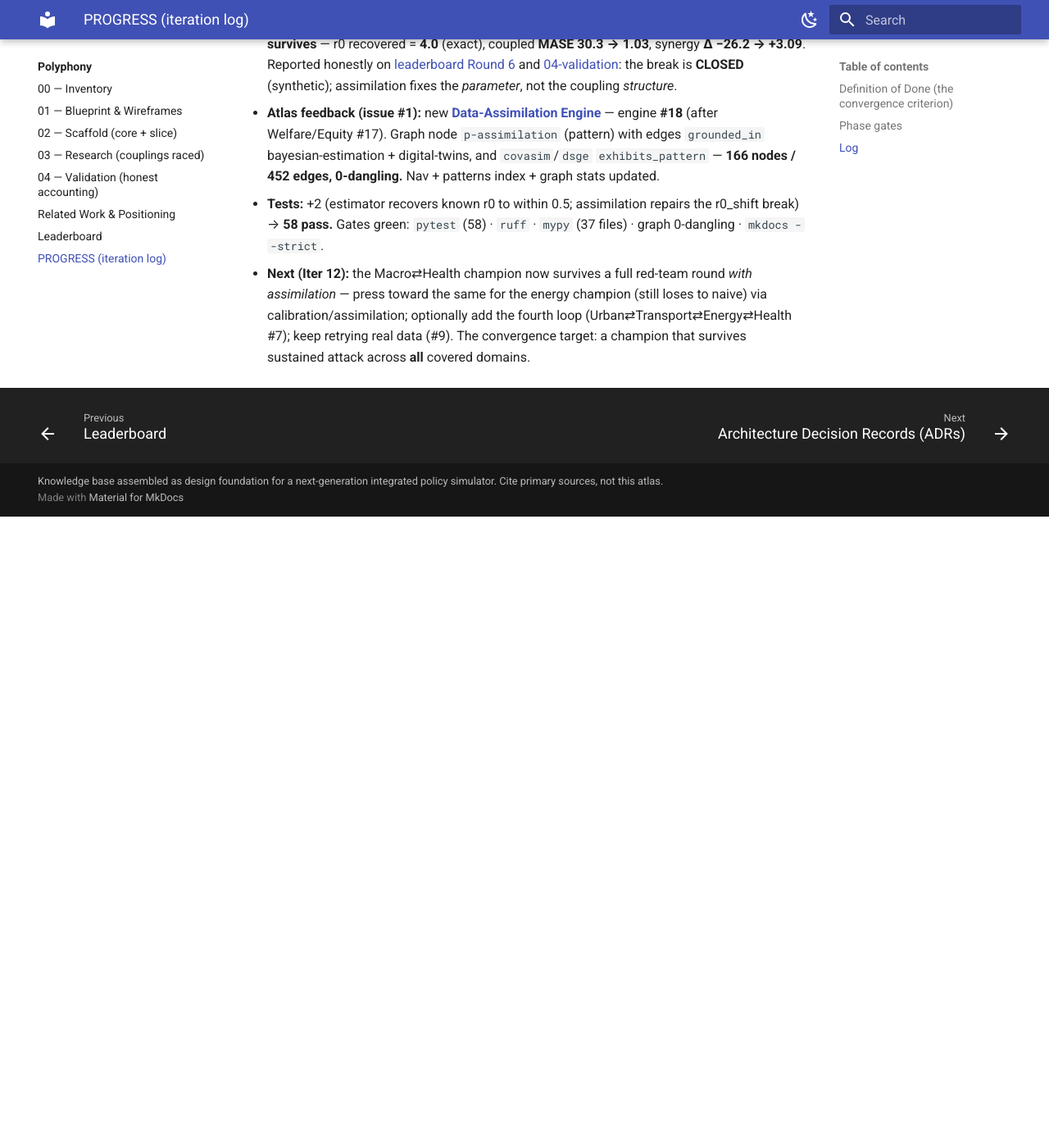
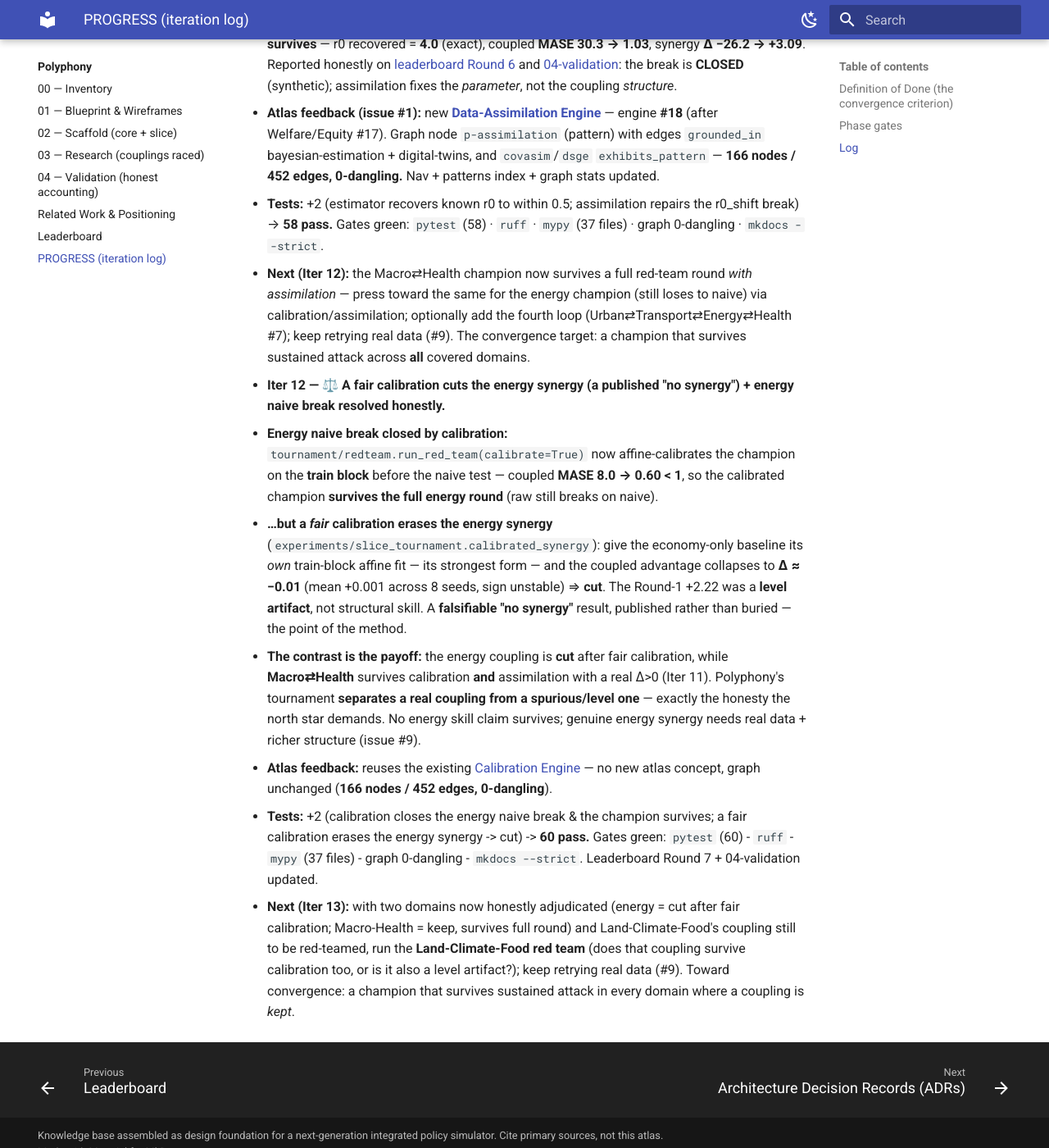
Before and after one commit to Sour-abh-Raj/computational-policy-atlas, an MkDocs documentation site: the page built from docs/polyphony/PROGRESS.md, in a window 1280 px wide and 1400 px high, scrolled down 7236 px. Shown: the whole window at 82% size. Built offline with MkDocs 1.6.1 and Material for MkDocs 9.7.7, drawn with Linux system fonts in a browser that asks for light colours; before the commit the page ends 7866 px from its top, so only the background shows below that.

Commit message:
Polyphony Iter 12: a fair calibration cuts the energy synergy (published "no synergy")
Resolve the energy champion's naive-baseline break honestly, both directions:

(a) Calibration closes the break. run_red_team(calibrate=True) affine-calibrates
the champion on the train block before the naive test: coupled MASE 8.0 -> 0.60
< 1, so the calibrated champion survives the full energy round.

(b) But a FAIR calibration erases the energy synergy. calibrated_synergy() gives
the economy-only baseline its own train-block affine fit (its strongest form);
the coupled advantage collapses to delta ~= -0.01 (mean +0.001 across 8 seeds,
sign unstable) => cut. The Round-1 +2.22 was a level artifact, not structural
skill. A falsifiable "no synergy" result, published not buried.

The contrast is the payoff: energy coupling CUT after fair calibration, while
Macro-Health survives calibration AND assimilation with a real delta>0 (Iter 11).
The tournament separates a real coupling from a spurious/level one.

Reuses the existing Calibration Engine -- no new atlas concept, graph unchanged
(166 nodes / 452 edges, 0-dangling). +2 tests -> 60 pass. Gates green: pytest(60),
ruff, mypy(37 files), graph 0-dangling, mkdocs --strict. Leaderboard Round 7 +
04-validation + PROGRESS Iter 12 updated.

Co-Authored-By: Claude Opus 4.8 <noreply@anthropic.com>

```diff
--- a/docs/polyphony/PROGRESS.md
+++ b/docs/polyphony/PROGRESS.md
@@ -249,3 +249,27 @@ Plus the standing invariants (every commit): `mkdocs build --strict` green · `g
     press toward the same for the energy champion (still loses to naive) via calibration/assimilation;
     optionally add the fourth loop (Urban⇄Transport⇄Energy⇄Health #7); keep retrying real data (#9). The
     convergence target: a champion that survives sustained attack across **all** covered domains.
+- **Iter 12 — ⚖️ A fair calibration cuts the energy synergy (a published "no synergy") + energy naive break resolved honestly.**
+  - **Energy naive break closed by calibration:** `tournament/redteam.run_red_team(calibrate=True)` now
+    affine-calibrates the champion on the **train block** before the naive test — coupled **MASE 8.0 →
+    0.60 < 1**, so the calibrated champion **survives the full energy round** (raw still breaks on naive).
+  - **…but a *fair* calibration erases the energy synergy** (`experiments/slice_tournament.calibrated_synergy`):
+    give the economy-only baseline its *own* train-block affine fit — its strongest form — and the
+    coupled advantage collapses to **Δ ≈ −0.01** (mean +0.001 across 8 seeds, sign unstable) ⇒ **cut**.
+    The Round-1 +2.22 was a **level artifact**, not structural skill. A **falsifiable "no synergy"**
+    result, published rather than buried — the point of the method.
+  - **The contrast is the payoff:** the energy coupling is **cut** after fair calibration, while
+    **Macro⇄Health** survives calibration **and** assimilation with a real Δ>0 (Iter 11). Polyphony's
+    tournament **separates a real coupling from a spurious/level one** — exactly the honesty the north
+    star demands. No energy skill claim survives; genuine energy synergy needs real data + richer
+    structure (issue #9).
+  - **Atlas feedback:** reuses the existing [Calibration Engine](../patterns/calibration-engine.md) — no
+    new atlas concept, graph unchanged (**166 nodes / 452 edges, 0-dangling**).
+  - **Tests:** +2 (calibration closes the energy naive break & the champion survives; a fair calibration
+    erases the energy synergy -> cut) -> **60 pass.** Gates green: `pytest` (60) - `ruff` - `mypy` (37
+    files) - graph 0-dangling - `mkdocs --strict`. Leaderboard Round 7 + 04-validation updated.
+  - **Next (Iter 13):** with two domains now honestly adjudicated (energy = cut after fair calibration;
+    Macro-Health = keep, survives full round) and Land-Climate-Food's coupling still to be red-teamed,
+    run the **Land-Climate-Food red team** (does that coupling survive calibration too, or is it also a
+    level artifact?); keep retrying real data (#9). Toward convergence: a champion that survives sustained
+    attack in every domain where a coupling is *kept*.
```
Also changed, not shown: docs/polyphony/04-validation.md (+20 -1 lines), docs/polyphony/leaderboard.md (+28 -1 lines), 3 other files.
